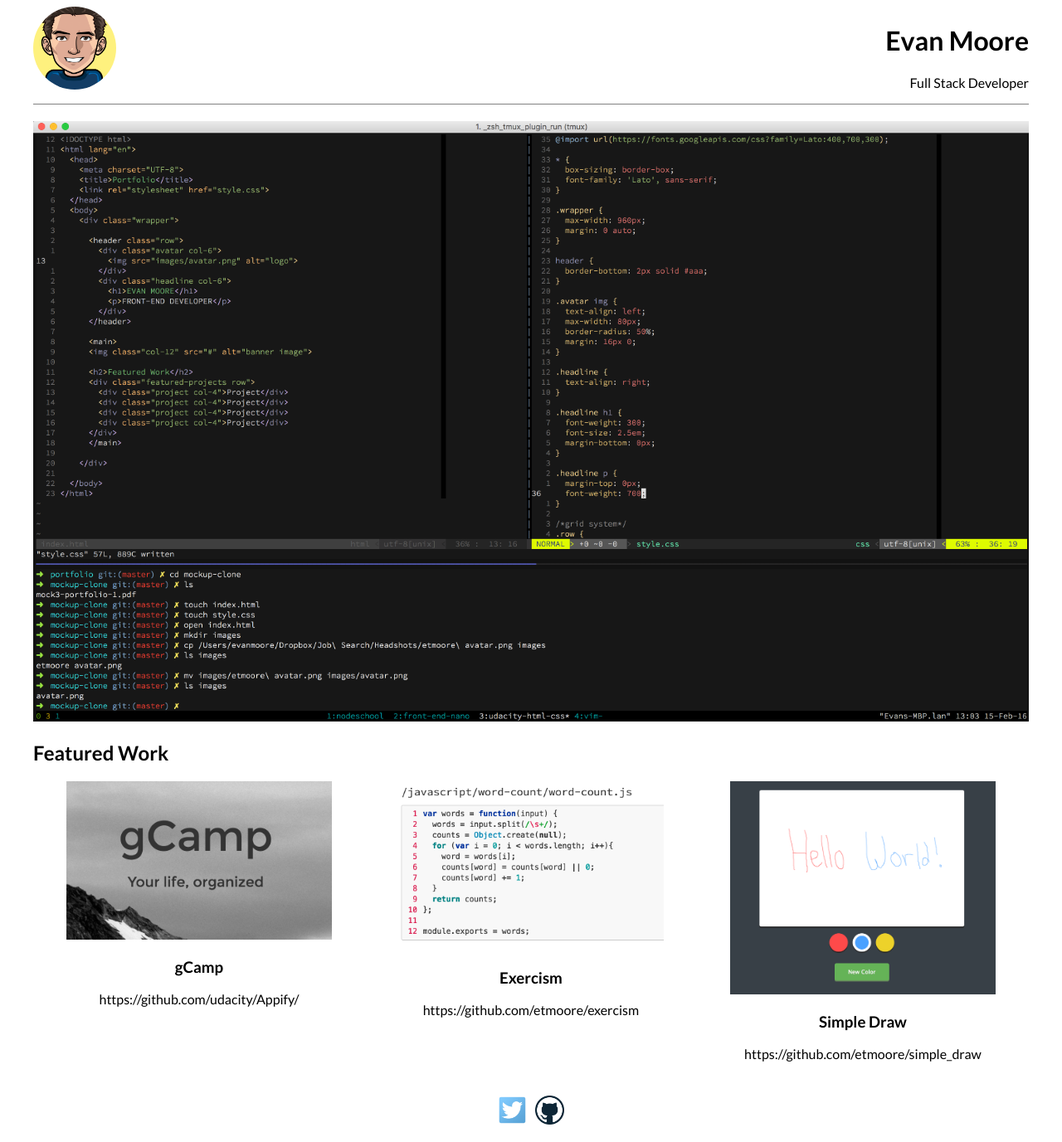
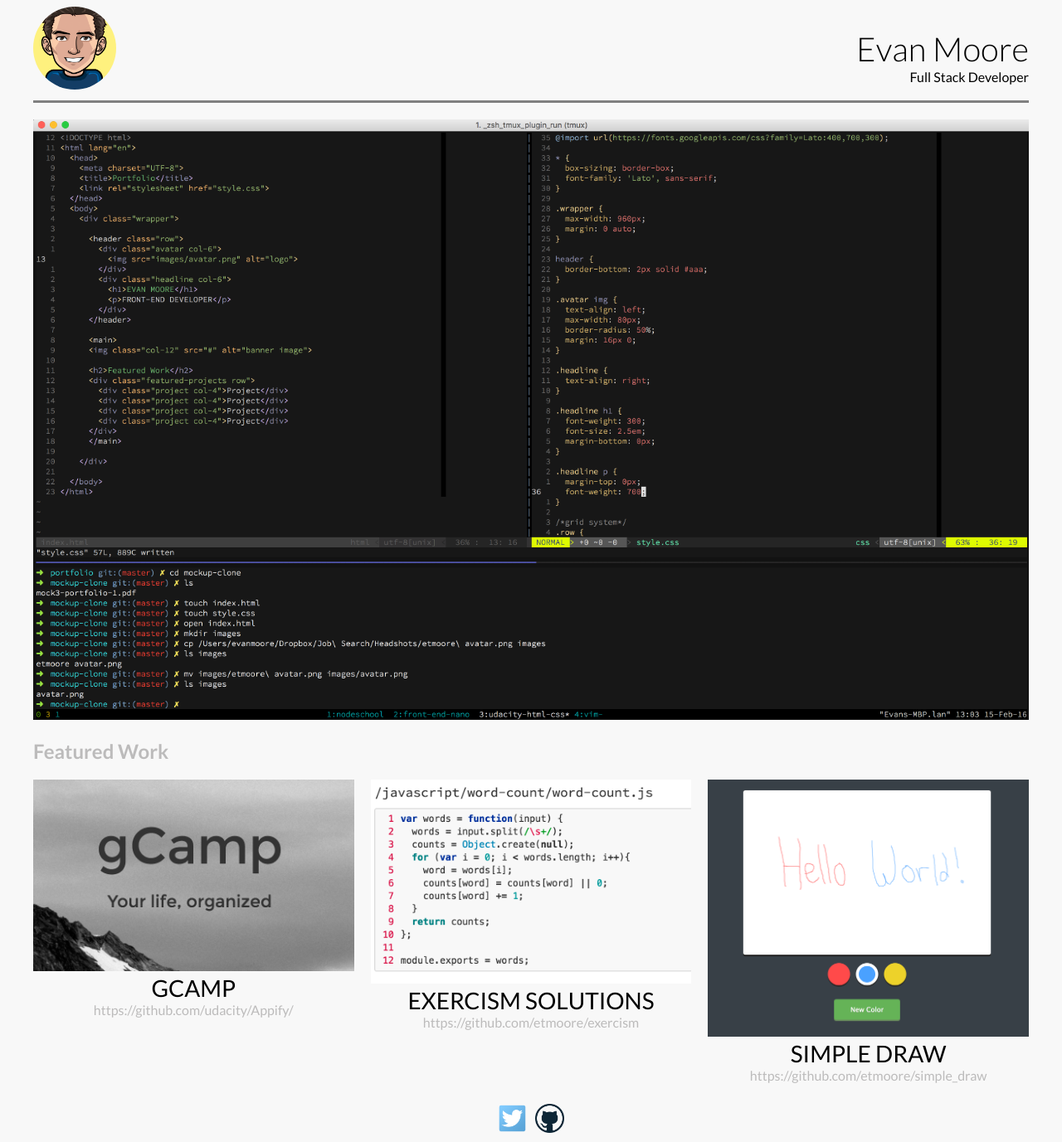
Before and after one commit to etmoore/portfolio-udacity, a plain HTML site: page index.html in a window 1280 px wide. Shown: the whole page at 83% size. Drawn offline with Linux system fonts and the light colour scheme.

Commit message:
fix styles and add footer

```diff
--- a/css/styles.css
+++ b/css/styles.css
@@ -3,9 +3,28 @@
   font-family: 'Lato', sans-serif;
 }
 
+body {
+  background: #F8F8F8;
+}
+
+.right-align{
+  text-align: right;
+}
+
 header {
-  border-bottom: 1px solid gray;
+  padding-bottom: 3px;
   margin-bottom: 20px;
+  border-bottom: 3px solid gray;
+}
+
+.name {
+  font-size: 2.5em;
+  font-weight: 300;
+  margin-bottom: 0px;
+}
+
+.tagline {
+  margin-top: 0px;
 }
 
 .avatar {
@@ -13,12 +32,16 @@ header {
   border-radius: 50%;
 }
 
-.name {
-  text-align: right;
+.banner {
+  max-width: 1200px;
 }
 
-.banner {
-  max-width: 1200px;
+.banner-img {
+  width: 100%;
+}
+
+h2 {
+  color: #BCBBBB;
 }
 
 .projects {
@@ -26,8 +49,29 @@ header {
   margin-bottom: 20px;
 }
 
+.project:nth-child(1) {
+  margin-right: 20px;
+}
+
+.project:nth-child(3) {
+  margin-left: 20px;
+}
+
 .project img {
-  width: 80%;
+  width: 100%;
+}
+
+.project h3, .project p {
+  margin: 0;
+}
+
+.project h3 {
+  font-size: 1.75em;
+  font-weight: 400;
+}
+
+.project p {
+  color: #BCBBBB;
 }
 
 footer {
--- a/index.html
+++ b/index.html
@@ -4,7 +4,7 @@
   <meta charset="UTF-8">
   <title>Evan Moore - Developer</title>
 
-  <link href="https://fonts.googleapis.com/css?family=Lato:325,400,700" rel="stylesheet">
+  <link href="https://fonts.googleapis.com/css?family=Lato:300,400,700" rel="stylesheet">
   <link rel="stylesheet" href="css/framework.css">
   <link rel="stylesheet" href="css/styles.css">
 </head>
@@ -15,36 +15,50 @@
       <div class="col-6">
         <img src="img/avatar.png" class="avatar" alt="logo">
       </div>
-      <div class="col-6 name">
-        <h1>Evan Moore</h1>
-        <p>Full Stack Developer</p>
+      <div class="col-6 right-align">
+        <h1 class="name">Evan Moore</h1>
+        <p class="tagline">Full Stack Developer</p>
       </div>
     </header>
 
-    <img src="img/code-screenshot.png" class="banner" alt="banner image">
+    <section class="banner">
+      <img src="img/code-screenshot.png" class="banner-img" alt="banner image">
+    </section>
 
     <h2>Featured Work</h2>
     <section class="row projects">
       <div class="project col-4">
-        <img src="img/gcamp.png" alt="gCamp image">
-        <h3>gCamp</h3>
+        <div class="project-image">
+          <img src="img/gcamp.png" alt="gCamp image">
+        </div>
+        <h3>GCAMP</h3>
         <p>https://github.com/udacity/Appify/</p>
       </div>
+
       <div class="project col-4">
-        <img src="img/exercism.png" alt="Exercism image">
-        <h3>Exercism</h3>
+        <div class="project-image">
+          <img src="img/exercism.png" alt="Exercism image">
+        </div>
+        <h3>EXERCISM SOLUTIONS</h3>
         <p>https://github.com/etmoore/exercism</p>
       </div>
+
       <div class="project col-4">
-        <img src="img/simple_draw.png" alt="Simple Draw Image">
-        <h3>Simple Draw</h3>
+        <div class="project-image">
+          <img src="img/simple_draw.png" alt="Simple Draw Image">
+        </div>
+        <h3>SIMPLE DRAW</h3>
         <p>https://github.com/etmoore/simple_draw</p>
       </div>
     </section>
 
     <footer class="row">
-      <img src="img/twitter.png" alt="twitter icon" class="social-icon">
-      <img src="img/github.png" alt="github icon" class="social-icon">
+      <a href="https://twitter.com/etmoore">
+        <img src="img/twitter.png" alt="twitter icon" class="social-icon">
+      </a>
+      <a href="https://github.com/etmoore">
+        <img src="img/github.png" alt="github icon" class="social-icon">
+      </a>
     </footer>
   </div>
 </body>
```
